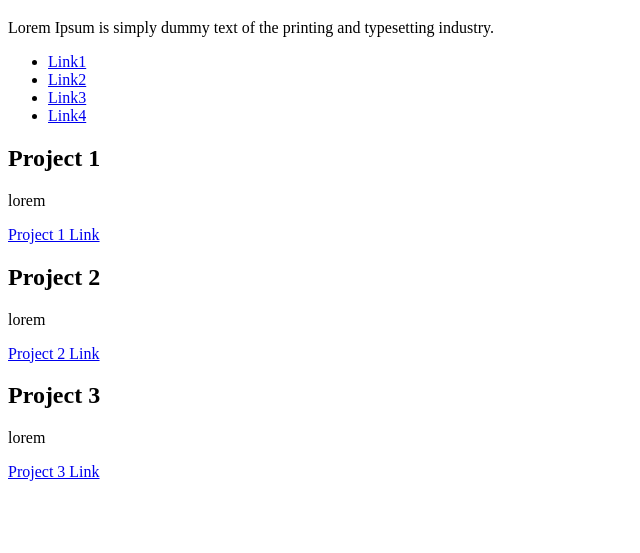
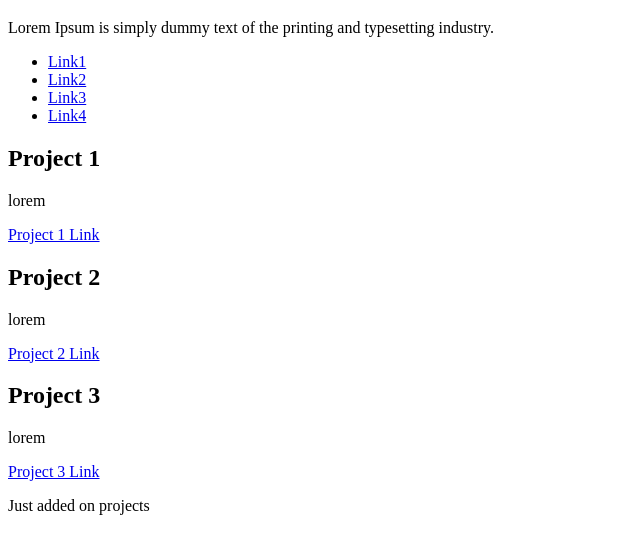
Before and after one commit to mrbinary001/git-and-github-2019-03-07, a plain HTML site: page index.html in a window 1280 px wide. Shown: the part 61-614 px from the top of the page, without its empty margins (0-640 px from the left). Drawn offline with Linux system fonts and the light colour scheme.

Commit message:
added paragraph

```diff
--- a/index.html
+++ b/index.html
@@ -32,5 +32,6 @@
         <p>lorem</p>
         <a href="#">Project 3 Link</a>
     </div>
+    <p>Just added on projects</p>
 </body>
 </html>
```
